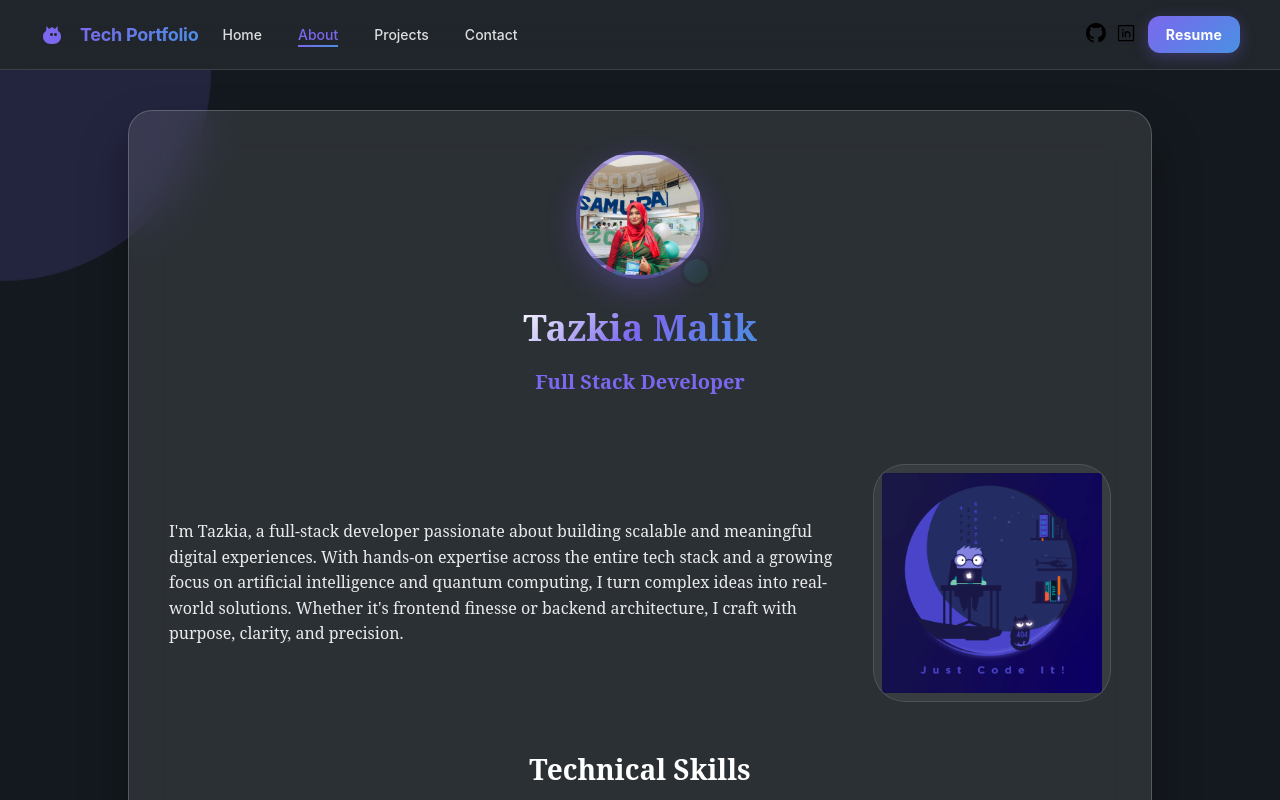
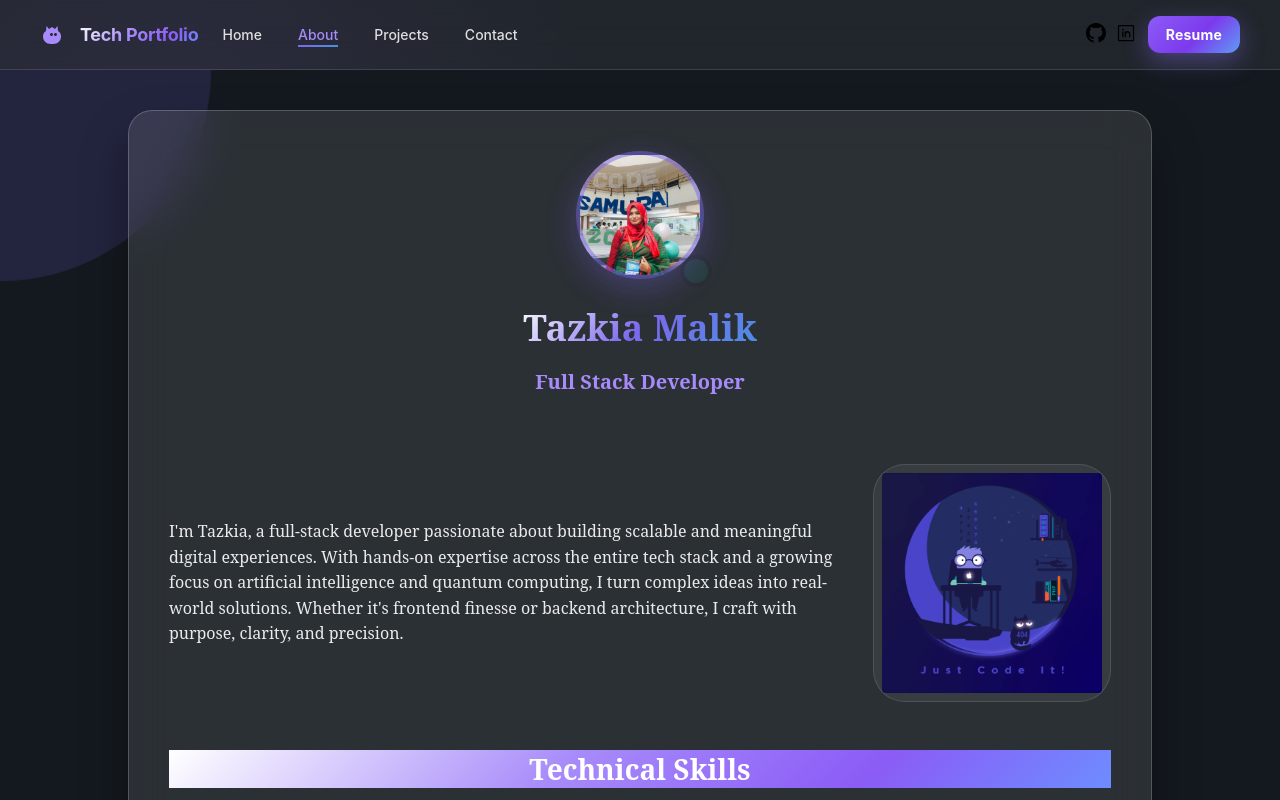
Before and after one commit to CodedGrimoire/Tazkia_portfolio, a Next.js app: page /bio in a window 1280 px wide. Shown: the top 800 px of the page. Built offline with nearby package versions, Linux system fonts and the light colour scheme.

Commit message:
pnpm fix

```diff
--- a/app/layout.css
+++ b/app/layout.css
@@ -14,12 +14,77 @@ html, body {
   -moz-osx-font-smoothing: grayscale;
 }
 
+:root {
+  --violet-soft: #a78bfa;
+  --violet-light: #8b5cf6;
+  --violet-bright: #7c3aed;
+  --violet-deep: #5b21b6;
+}
+
 /* App layout */
 .app-layout {
   min-height: 100vh;
   width: 100%;
-  background-color: #14191f;
+  background:
+    radial-gradient(circle at 12% 8%, rgba(139, 92, 246, 0.1), transparent 28rem),
+    radial-gradient(circle at 88% 84%, rgba(124, 58, 237, 0.08), transparent 30rem),
+    #14191f;
   overflow-x: hidden;
+}
+
+/* Brighter violet accents across the existing dark-glass theme. */
+.logo-icon,
+.nav-links a:hover,
+.nav-links a.active,
+.homepage .section-kicker,
+.job-title,
+.category-title,
+.skill-card-title,
+.type-badge,
+.modal-type-badge {
+  color: var(--violet-soft) !important;
+}
+
+.logo-section h2,
+.hero-content h1,
+.section-title,
+.skills-section h2,
+.projects-page .hero-content h1,
+.modal-header h2 {
+  background-image: linear-gradient(135deg, #ffffff 0%, var(--violet-soft) 42%, var(--violet-light) 74%, #6e8cff 100%) !important;
+}
+
+.projects-page .featured-projects h2 {
+  background-image: none !important;
+  color: #ffffff !important;
+  -webkit-text-fill-color: #ffffff !important;
+}
+
+.resume-btn,
+.cta-btn,
+.modal-link.live-link {
+  background: linear-gradient(135deg, var(--violet-light) 0%, var(--violet-bright) 55%, #5f9cf5 100%) !important;
+  box-shadow: 0 8px 24px rgba(139, 114, 255, 0.38) !important;
+}
+
+.resume-btn:hover,
+.cta-btn:hover,
+.modal-link.live-link:hover {
+  box-shadow: 0 12px 32px rgba(124, 58, 237, 0.48) !important;
+}
+
+.nav-links a::after,
+.type-badge,
+.modal-type-badge,
+.skill-tag,
+.tech-icon-circle {
+  border-color: rgba(167, 139, 250, 0.55) !important;
+}
+
+.skill-tag,
+.type-badge,
+.modal-type-badge {
+  background-color: rgba(124, 58, 237, 0.2) !important;
 }
 
 .layout-container {
```
Also changed, not shown: 1 other file (tests, documents, lock files or other folders).
